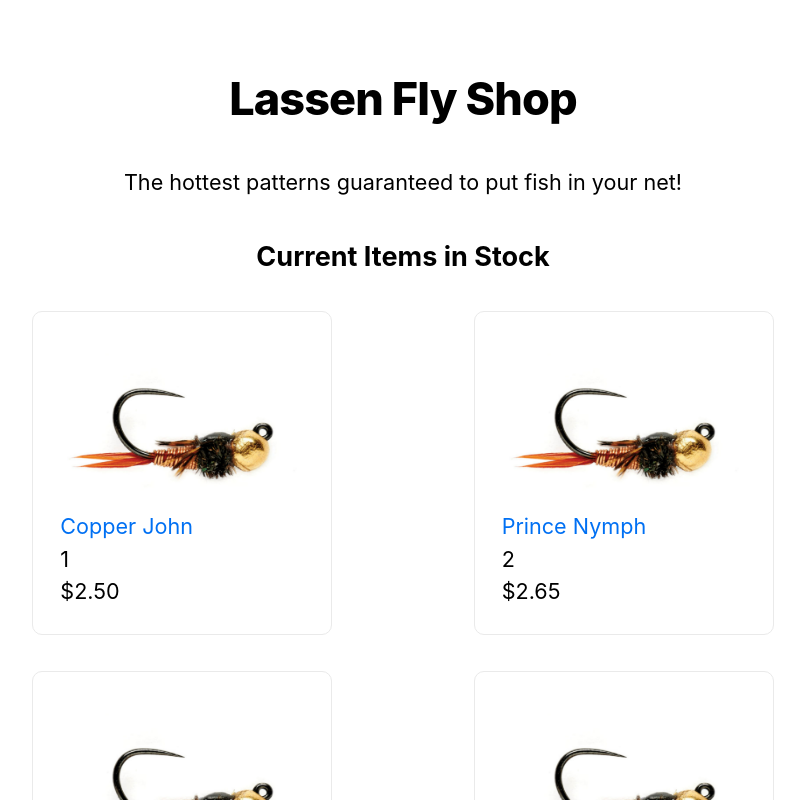
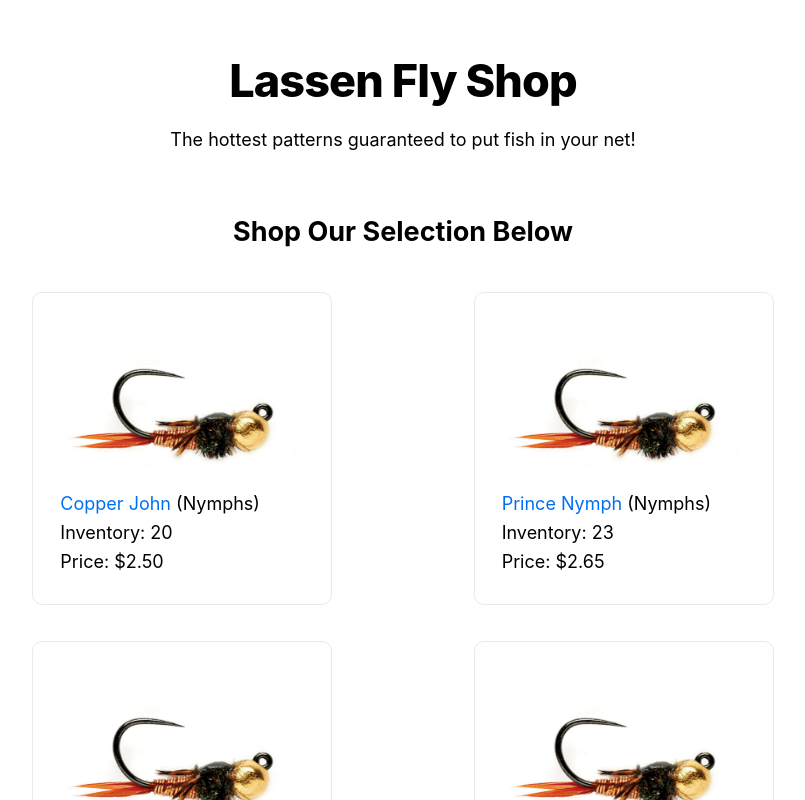
Before and after one commit to GuyFarley/lassen-fly-shop, a Next.js app: page / in a window 1280 px wide. Shown: the top 800 px of the page, without its empty margins (237-1042 px from the left). Built offline with nearby package versions, Linux system fonts and the light colour scheme.

Commit message:
Styling on item-specific page

```diff
--- a/components/Fly.js
+++ b/components/Fly.js
@@ -7,15 +7,14 @@ import Image from 'next/image';
 export default function Fly(item) {
   return (
     <section className={styles.card}>
-      <Image src="/copper_john.jpg" alt="test image" layout="responsive" width="100vw" height="70vw" />
+      <Image src={item.imageUrl} alt="test image" layout="responsive" width="100vw" height="70vw" />
       <div>
 
-        <Link href={`/items/[id]`} as={`/items/${item.id}`}>{item.title}</Link>
+        <Link href={`/items/[id]`} as={`/items/${item.id}`}>{item.title}</Link> ({item.category})
         <br />
-        {item.id}
+        Inventory: {item.inventory}
         <br />
-        {item.price}
-        <br />
+        Price: {item.price}
       </div>
     </section>
   )
--- a/components/layout.module.css
+++ b/components/layout.module.css
@@ -1,7 +1,7 @@
 .container {
   max-width: 80%;
   padding: 0 1rem;
-  margin: 3rem auto 6rem;
+  margin: 2rem auto 3rem;
 }
 
 .header {
@@ -10,7 +10,7 @@
   align-items: center;
 }
 
-.current {
+.selectionHeader {
   display: flex;
   justify-content: center;
 }
@@ -62,6 +62,18 @@
   margin-left: 0.5rem;
 }
 
+.panel {
+  margin: 1rem;
+  padding: 1.5rem;
+  text-align: left;
+  color: inherit;
+  text-decoration: none;
+  border: 1px solid #eaeaea;
+  border-radius: 10px;
+  transition: color 0.15s ease, border-color 0.15s ease;
+  width: 80%;
+}
+
 @media (max-width: 600px) {
   .grid {
     width: 100%;
--- a/data.js
+++ b/data.js
@@ -6,6 +6,7 @@ export const itemList = [
     description: 'Copper John Nymph',
     category: 'Nymphs',
     inventory: 20,
+    imageUrl: '/copper_john.jpg'
   },
   {
     id: 2,
@@ -14,6 +15,7 @@ export const itemList = [
     description: 'Prince Nymph',
     category: 'Nymphs',
     inventory: 23,
+    imageUrl: '/copper_john.jpg'
   },
   {
     id: 3,
@@ -22,6 +24,7 @@ export const itemList = [
     description: 'Hare\'s Ear',
     category: 'Nymphs',
     inventory: 33,
+    imageUrl: '/copper_john.jpg'
   },
   {
     id: 4,
@@ -30,6 +33,7 @@ export const itemList = [
     description: 'PMD Emerger',
     category: 'Emergers',
     inventory: 17,
+    imageUrl: '/copper_john.jpg'
   },
   {
     id: 5,
@@ -38,6 +42,7 @@ export const itemList = [
     description: 'Blue Winged Olive Emerger',
     category: 'Emergers',
     inventory: 12,
+    imageUrl: '/copper_john.jpg'
   },
   {
     id: 6,
@@ -46,6 +51,7 @@ export const itemList = [
     description: 'Parachute Caddis Emerger',
     category: 'Emergers',
     inventory: 16,
+    imageUrl: '/copper_john.jpg'
   },
   {
     id: 7,
@@ -54,6 +60,7 @@ export const itemList = [
     description: 'Parachute Adams',
     category: 'Dry Flies',
     inventory: 27,
+    imageUrl: '/copper_john.jpg'
   },
   {
     id: 8,
@@ -62,6 +69,7 @@ export const itemList = [
     description: 'Elk Hair Caddis',
     category: 'Dry Flies',
     inventory: 32,
+    imageUrl: '/copper_john.jpg'
   },
   {
     id: 9,
@@ -70,5 +78,6 @@ export const itemList = [
     description: 'Parachute Purple Haze',
     category: 'Dry Flies',
     inventory: 15,
+    imageUrl: '/copper_john.jpg'
   },
 ]
--- a/pages/index.js
+++ b/pages/index.js
@@ -20,10 +20,12 @@ export default function Home({ allItemsData }) {
       <Head>
         <title>{siteTitle}</title>
       </Head>
-      <section className={utilStyles.headingMd}>
-        <p className={utilStyles.subtitle}>The hottest patterns guaranteed to put fish in your net!</p>
-        <div className={styles.current}>
-          <h2 className={utilStyles.headingLg}>Current Items in Stock</h2>
+      <section>
+        <div className={utilStyles.subtitle}>
+          <p className={utilStyles.listItem}>The hottest patterns guaranteed to put fish in your net!</p>
+        </div>
+        <div className={styles.selectionHeader}>
+          <h2 className={utilStyles.headingLg}>Shop Our Selection Below</h2>
         </div>
         <div className={styles.grid}>
           {allItemsData.map((item) => (
--- a/styles/utils.module.css
+++ b/styles/utils.module.css
@@ -22,7 +22,7 @@
 .headingLg {
   font-size: 1.5rem;
   line-height: 1.4;
-  margin: 1rem 0;
+  margin-top: 2rem;
 }
 
 .headingMd {
```
Also changed, not shown: pages/items/[id].js (+9 -3 lines), styles/Home.module.css (deleted, +0 -137 lines).
